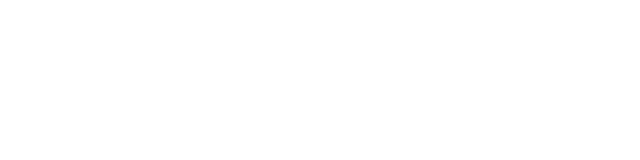
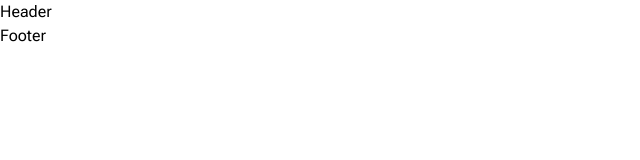
Before and after one commit to mhgkhan/ghshop, a Next.js app: page / in a window 1280 px wide. Shown: the top 160 px of the page, without its empty margins (0-640 px from the left). Built offline with nearby package versions, Linux system fonts and the light colour scheme; a web font is replaced by a local one.

Commit message:
Added Header and Footer to layout.js

```diff
--- a/src/app/layout.js
+++ b/src/app/layout.js
@@ -1,5 +1,7 @@
 import { Magra, Roboto_Flex } from "next/font/google";
 import "./globals.css";
+import Header from "@/components/Header";
+import Footer from "@/components/Footer";
 
 const robotoFlex = Roboto_Flex({ subsets: ["latin"], weight: ["300", "400"] });
 
@@ -106,7 +108,11 @@
         <meta name="theme-color" content="#ffffff" />
       </head>
       <body className={robotoFlex.className}>
-        <>{children}</>
+        <>
+          <Header />
+          {children}
+          <Footer />
+        </>
       </body>
     </html>
   );
```
